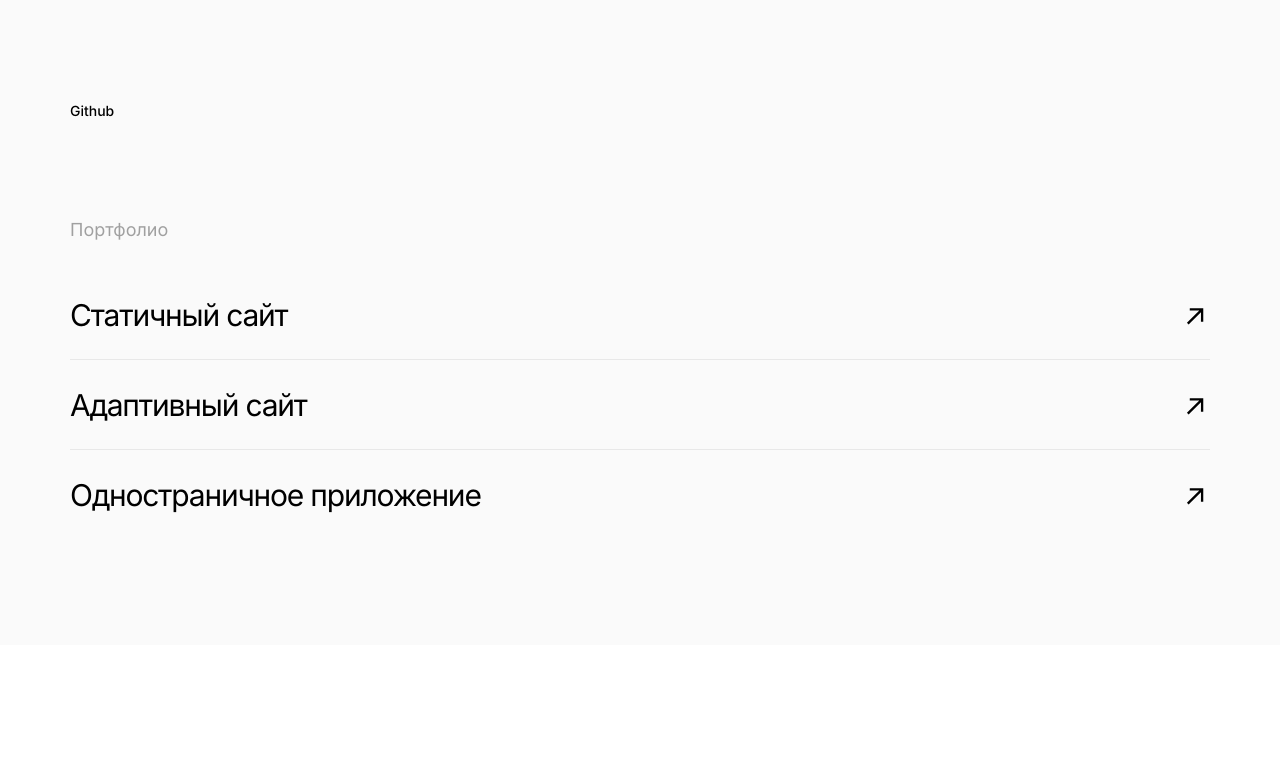
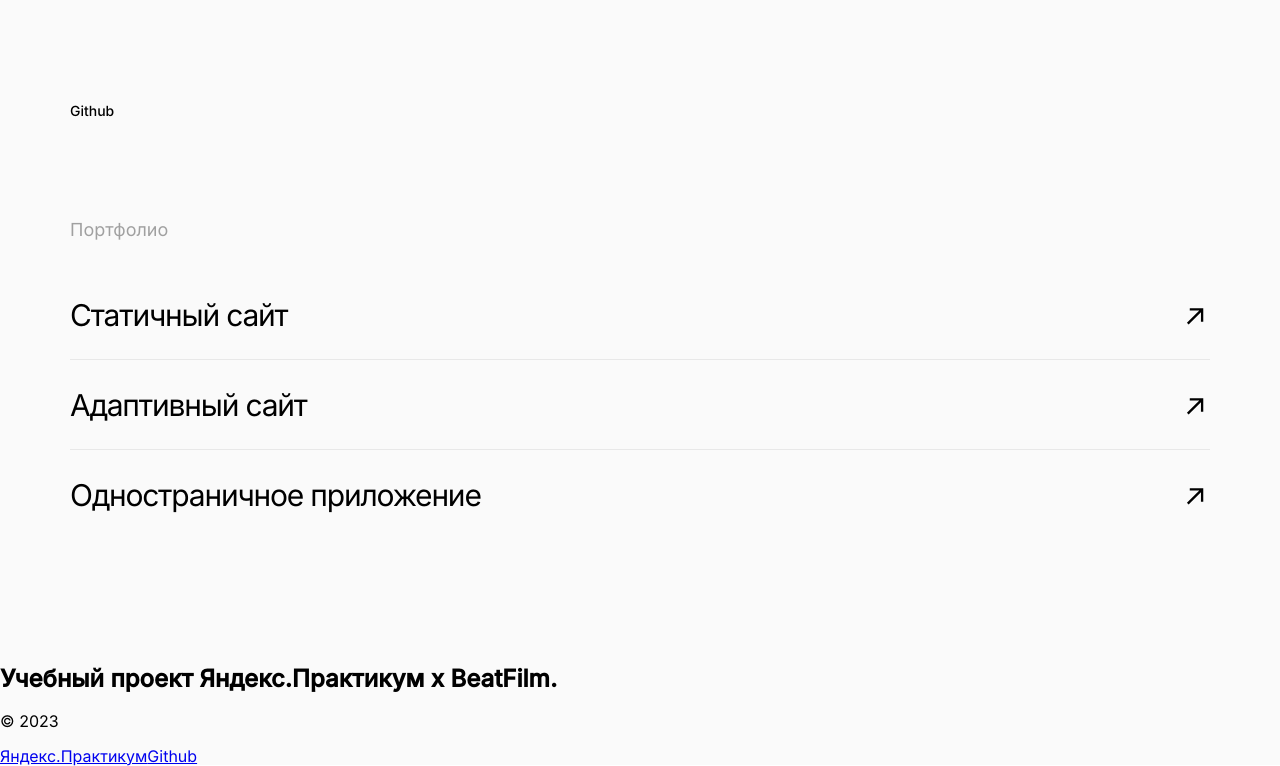
Before and after one commit to ShnaiderDanila/movies-explorer-frontend, a React (Create React App) app: page / in a window 1280 px wide. Shown: the part 2463-3229 px from the top of the page. Before the commit the page ends 3108 px from the top, so only its background shows below. Built offline with nearby package versions, Linux system fonts and the light colour scheme.

Commit message:
feat: Add JSX markup for the Footer component to ./src/components/Footer/Footer.js

```diff
--- a/src/components/Footer/Footer.js
+++ b/src/components/Footer/Footer.js
@@ -4,7 +4,18 @@ import './Footer.css';
 function Footer() {
   return (
     <footer className='footer'>
-
+      <h2 className='footer__title'>Учебный проект Яндекс.Практикум х BeatFilm.</h2>
+      <div className='footer__copyright'>
+        <p className='footer__text'>© 2023</p>
+        <nav className='footer__nav'>
+          <a className='footer__link' href='https://practicum.yandex.ru' target='_blank' rel="noreferrer">
+            Яндекс.Практикум
+          </a>
+          <a className='footer__link' href='https://github.com/Shnd3r' target='_blank' rel="noreferrer">
+            Github
+          </a>
+        </nav>
+      </div>
     </footer>
   )
 }
```
